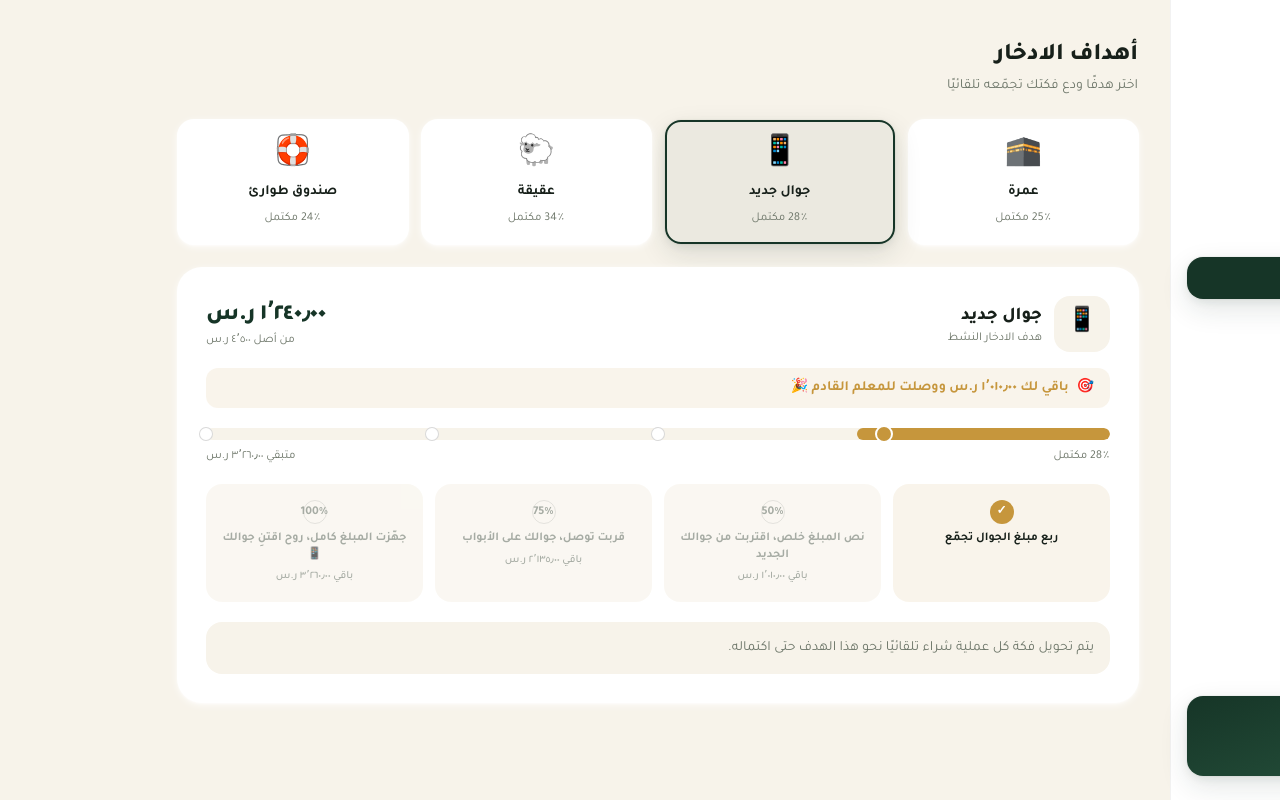
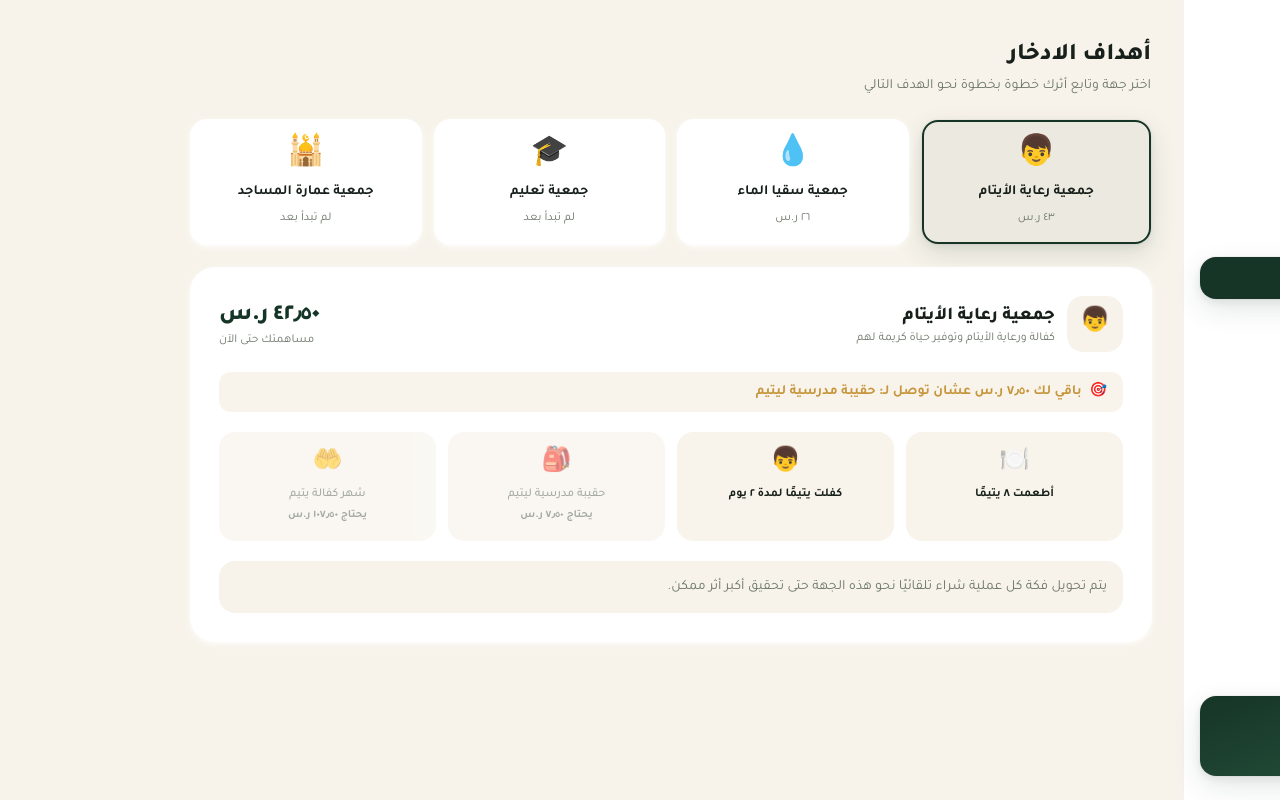
Before and after one commit to mohamed-dev/fakka-web, a Next.js app: page /goal in a window 1280 px wide. Built offline with nearby package versions, Linux system fonts and the light colour scheme.

Commit message:
repurpose goal page to charity impact goals

```diff
--- a/src/app/goal/page.tsx
+++ b/src/app/goal/page.tsx
@@ -5,7 +5,7 @@ export default function GoalPage() {
     <div className="flex flex-col gap-6">
       <div>
         <h1 className="text-2xl font-extrabold text-ink">أهداف الادخار</h1>
-        <p className="mt-1 text-sm text-muted">اختر هدفًا ودع فكتك تجمّعه تلقائيًا</p>
+        <p className="mt-1 text-sm text-muted">اختر جهة وتابع أثرك خطوة بخطوة نحو الهدف التالي</p>
       </div>
       <GoalPicker />
     </div>
--- /dev/null
+++ b/src/components/CauseImpactPanel.tsx
@@ -0,0 +1,25 @@
+import { nextUnachievedImpact } from "@/lib/mock-data";
+import { CharityCause, formatSAR } from "@/lib/types";
+import ImpactTierGrid from "./ImpactTierGrid";
+
+export default function CauseImpactPanel({ cause }: { cause: CharityCause }) {
+  const next = nextUnachievedImpact(cause.id, cause.yourContribution);
+
+  return (
+    <div className="flex flex-col gap-5">
+      {next ? (
+        <div className="flex items-center gap-2 rounded-xl bg-gold/10 px-4 py-2.5 text-sm font-semibold text-gold">
+          <span>🎯</span>
+          باقي لك {formatSAR(next.amountNeeded, { decimals: 2 })} ر.س عشان توصل لـ: {next.unit.unit}
+        </div>
+      ) : (
+        <div className="flex items-center gap-2 rounded-xl bg-gold/10 px-4 py-2.5 text-sm font-semibold text-gold">
+          <span>🏆</span>
+          حققت أعلى مستوى أثر لهذه الجهة، رائع منك! 🎉
+        </div>
+      )}
+
+      <ImpactTierGrid causeId={cause.id} contribution={cause.yourContribution} />
+    </div>
+  );
+}
--- a/src/components/CharityDetail.tsx
+++ b/src/components/CharityDetail.tsx
@@ -2,12 +2,12 @@
 
 import { useState } from "react";
 import Link from "next/link";
-import { IMPACT_UNITS, highestAchievedImpact, formatImpactSentence } from "@/lib/mock-data";
+import { highestAchievedImpact, formatImpactSentence } from "@/lib/mock-data";
 import { CharityCause, formatSAR } from "@/lib/types";
+import ImpactTierGrid from "./ImpactTierGrid";
 
 export default function CharityDetail({ cause }: { cause: CharityCause }) {
   const [justDirected, setJustDirected] = useState(false);
-  const units = IMPACT_UNITS[cause.id];
   const hasContributed = cause.yourContribution > 0;
   const headlineImpact = hasContributed ? highestAchievedImpact(cause.id, cause.yourContribution) : null;
 
@@ -53,34 +53,8 @@ export default function CharityDetail({ cause }: { cause: CharityCause }) {
 
           <div className="rounded-3xl bg-card p-6 shadow-card md:p-7">
             <h2 className="text-sm font-bold text-ink">تفصيل الأثر المتحقق</h2>
-            <div className="mt-5 grid grid-cols-2 gap-3 sm:grid-cols-4">
-              {units.map((unit) => {
-                const count = Math.floor(cause.yourContribution / unit.cost);
-                const achieved = count >= 1;
-                return (
-                  <div
-                    key={unit.unit}
-                    className={`flex flex-col items-center gap-1.5 rounded-2xl p-4 text-center transition-transform duration-200 ${
-                      achieved ? "bg-gold/10 hover:-translate-y-0.5" : "bg-background opacity-60"
-                    }`}
-                  >
-                    <span className="text-2xl">{unit.emoji}</span>
-                    {achieved ? (
-                      <>
-                        <span className="text-lg font-extrabold text-gold">{count}</span>
-                        <span className="text-xs font-medium text-ink">{unit.unit}</span>
-                      </>
-                    ) : (
-                      <>
-                        <span className="text-xs font-medium text-muted">{unit.unit}</span>
-                        <span className="text-xs font-semibold text-muted">
-                          يحتاج {formatSAR(unit.cost - cause.yourContribution, { decimals: 2 })} ر.س
-                        </span>
-                      </>
-                    )}
-                  </div>
-                );
-              })}
+            <div className="mt-5">
+              <ImpactTierGrid causeId={cause.id} contribution={cause.yourContribution} />
             </div>
           </div>
         </>
--- a/src/components/GoalPicker.tsx
+++ b/src/components/GoalPicker.tsx
@@ -1,41 +1,35 @@
 "use client";
 
 import { useState } from "react";
-import { SAVINGS_GOALS } from "@/lib/mock-data";
-import { formatSAR } from "@/lib/types";
-import AnimatedBar from "./AnimatedBar";
+import { CHARITY_CAUSES, DEFAULT_CAUSE_ID } from "@/lib/mock-data";
+import { CharityCauseId, formatSAR } from "@/lib/types";
+import CauseImpactPanel from "./CauseImpactPanel";
 
 export default function GoalPicker() {
-  const [selectedId, setSelectedId] = useState(SAVINGS_GOALS[1].id);
-  const selected = SAVINGS_GOALS.find((g) => g.id === selectedId)!;
-  const rawPct = (selected.currentAmount / selected.targetAmount) * 100;
-  const pct = Math.min(100, Math.round(rawPct));
-  const remaining = Math.max(0, selected.targetAmount - selected.currentAmount);
-
-  const nextMilestone = selected.milestones.find((m) => rawPct < m.pct);
-  const amountToNext = nextMilestone
-    ? Math.max(0, (selected.targetAmount * nextMilestone.pct) / 100 - selected.currentAmount)
-    : 0;
+  const [selectedId, setSelectedId] = useState<CharityCauseId>(DEFAULT_CAUSE_ID);
+  const selected = CHARITY_CAUSES.find((c) => c.id === selectedId)!;
 
   return (
     <div className="flex flex-col gap-6">
       <div className="grid grid-cols-2 gap-3.5 sm:grid-cols-4">
-        {SAVINGS_GOALS.map((g) => {
-          const isActive = g.id === selectedId;
-          const goalPct = Math.min(100, Math.round((g.currentAmount / g.targetAmount) * 100));
+        {CHARITY_CAUSES.map((cause) => {
+          const isActive = cause.id === selectedId;
+          const hasContributed = cause.yourContribution > 0;
           return (
             <button
-              key={g.id}
-              onClick={() => setSelectedId(g.id)}
+              key={cause.id}
+              onClick={() => setSelectedId(cause.id)}
               className={`flex flex-col items-center gap-2 rounded-2xl border-2 p-4 text-center transition-all duration-200 active:scale-[0.97] ${
                 isActive
                   ? "border-primary bg-primary/5 shadow-soft"
                   : "border-transparent bg-card shadow-card hover:-translate-y-0.5 hover:shadow-soft"
               }`}
             >
-              <span className="text-3xl">{g.icon}</span>
-              <span className="text-sm font-bold text-ink">{g.title}</span>
-              <span className="text-xs text-muted">{goalPct}٪ مكتمل</span>
+              <span className="text-3xl">{cause.icon}</span>
+              <span className="text-sm font-bold text-ink">{cause.title}</span>
+              <span className="text-xs text-muted">
+                {hasContributed ? `${formatSAR(cause.yourContribution, { decimals: 0 })} ر.س` : "لم تبدأ بعد"}
+              </span>
             </button>
           );
         })}
@@ -49,83 +43,23 @@ export default function GoalPicker() {
             </span>
             <div>
               <div className="text-lg font-extrabold text-ink">{selected.title}</div>
-              <div className="text-xs text-muted">هدف الادخار النشط</div>
+              <div className="text-xs text-muted">{selected.description}</div>
             </div>
           </div>
           <div className="text-left">
-            <div className="text-2xl font-extrabold tracking-tight text-primary">{formatSAR(selected.currentAmount, { decimals: 2 })} ر.س</div>
-            <div className="text-xs text-muted">من أصل {formatSAR(selected.targetAmount, { decimals: 0 })} ر.س</div>
+            <div className="text-2xl font-extrabold tracking-tight text-primary">
+              {formatSAR(selected.yourContribution, { decimals: 2 })} ر.س
+            </div>
+            <div className="text-xs text-muted">مساهمتك حتى الآن</div>
           </div>
         </div>
 
-        {nextMilestone ? (
-          <div className="mt-4 flex items-center gap-2 rounded-xl bg-gold/10 px-4 py-2.5 text-sm font-semibold text-gold">
-            <span>🎯</span>
-            باقي لك {formatSAR(amountToNext, { decimals: 2 })} ر.س ووصلت للمعلم القادم 🎉
-          </div>
-        ) : (
-          <div className="mt-4 flex items-center gap-2 rounded-xl bg-gold/10 px-4 py-2.5 text-sm font-semibold text-gold">
-            <span>🏆</span>
-            حققت هدفك بالكامل، مبروك عليك! 🎉
-          </div>
-        )}
-
-        <div className="relative mt-5">
-          <AnimatedBar pct={pct} colorHex={selected.color} heightClass="h-3" />
-          <div className="pointer-events-none absolute inset-0">
-            {selected.milestones.map((m) => {
-              const reached = rawPct >= m.pct;
-              return (
-                <span
-                  key={m.pct}
-                  style={{ left: `${100 - m.pct}%` }}
-                  className={`absolute top-1/2 h-3.5 w-3.5 -translate-x-1/2 -translate-y-1/2 rounded-full transition-colors duration-500 ${
-                    reached ? "bg-gold ring-2 ring-card" : "border border-black/15 bg-card"
-                  }`}
-                />
-              );
-            })}
-          </div>
-        </div>
-        <div className="mt-2 flex items-center justify-between text-xs text-muted">
-          <span>{pct}٪ مكتمل</span>
-          <span>متبقي {formatSAR(remaining, { decimals: 2 })} ر.س</span>
-        </div>
-
-        <div className="mt-5 grid grid-cols-2 gap-3 sm:grid-cols-4">
-          {selected.milestones.map((m) => {
-            const achieved = rawPct >= m.pct;
-            const amountAt = (selected.targetAmount * m.pct) / 100;
-            const stillNeeded = Math.max(0, amountAt - selected.currentAmount);
-            return (
-              <div
-                key={m.pct}
-                className={`flex flex-col items-center gap-1.5 rounded-2xl p-4 text-center transition-transform duration-200 ${
-                  achieved ? "bg-gold/10 hover:-translate-y-0.5" : "bg-background opacity-60"
-                }`}
-              >
-                <span
-                  className={`flex h-6 w-6 items-center justify-center rounded-full text-xs font-bold ${
-                    achieved ? "bg-gold text-white" : "border border-black/15 text-muted"
-                  }`}
-                >
-                  {achieved ? "✓" : `${m.pct}٪`}
-                </span>
-                <span className={`text-xs font-semibold leading-snug ${achieved ? "text-ink" : "text-muted"}`}>
-                  {m.phrase}
-                </span>
-                {!achieved && (
-                  <span className="text-[11px] font-medium text-muted">
-                    باقي {formatSAR(stillNeeded, { decimals: 2 })} ر.س
-                  </span>
-                )}
-              </div>
-            );
-          })}
+        <div className="mt-5">
+          <CauseImpactPanel cause={selected} />
         </div>
 
         <div className="mt-5 rounded-2xl bg-background p-4 text-sm text-muted">
-          يتم تحويل فكة كل عملية شراء تلقائيًا نحو هذا الهدف حتى اكتماله.
+          يتم تحويل فكة كل عملية شراء تلقائيًا نحو هذه الجهة حتى تحقيق أكبر أثر ممكن.
         </div>
       </div>
     </div>
--- /dev/null
+++ b/src/components/ImpactTierGrid.tsx
@@ -0,0 +1,43 @@
+import { IMPACT_UNITS, formatImpactSentence } from "@/lib/mock-data";
+import { CharityCauseId, formatSAR } from "@/lib/types";
+
+export default function ImpactTierGrid({
+  causeId,
+  contribution,
+}: {
+  causeId: CharityCauseId;
+  contribution: number;
+}) {
+  const units = IMPACT_UNITS[causeId];
+
+  return (
+    <div className="grid grid-cols-2 gap-3 sm:grid-cols-4">
+      {units.map((unit) => {
+        const count = Math.floor(contribution / unit.cost);
+        const achieved = count >= 1;
+        return (
+          <div
+            key={unit.unit}
+            className={`flex flex-col items-center gap-1.5 rounded-2xl p-4 text-center transition-transform duration-200 ${
+              achieved ? "bg-gold/10 hover:-translate-y-0.5" : "bg-background opacity-60"
+            }`}
+          >
+            <span className="text-2xl">{unit.emoji}</span>
+            {achieved ? (
+              <span className="text-xs font-semibold leading-snug text-ink">
+                {formatImpactSentence(unit, count)}
+              </span>
+            ) : (
+              <>
+                <span className="text-xs font-medium text-muted">{unit.unit}</span>
+                <span className="text-[11px] font-semibold text-muted">
+                  يحتاج {formatSAR(unit.cost - contribution, { decimals: 2 })} ر.س
+                </span>
+              </>
+            )}
+          </div>
+        );
+      })}
+    </div>
+  );
+}
--- a/src/lib/mock-data.ts
+++ b/src/lib/mock-data.ts
@@ -1,4 +1,4 @@
-import { Transaction, Subscription, SavingsGoal, CharityCause, CharityCauseId, ImpactUnit, calcRoundUp } from "./types";
+import { Transaction, Subscription, CharityCause, CharityCauseId, ImpactUnit, calcRoundUp } from "./types";
 
 // raw transaction seed: merchant, category, date, amount
 const RAW: Array<[string, Transaction["category"], string, number, string, string]> = [
@@ -74,65 +74,6 @@ export const SUBSCRIPTIONS: Subscription[] = [
   },
 ];
 
-export const SAVINGS_GOALS: SavingsGoal[] = [
-  {
-    id: "umrah",
-    title: "عمرة",
-    icon: "🕋",
-    targetAmount: 3500,
-    currentAmount: 890,
-    color: "#163527",
-    milestones: [
-      { pct: 25, phrase: "بدأت رحلتك للعمرة، أول ربع خلص!" },
-      { pct: 50, phrase: "نص المبلغ جاهز، العمرة قربت أكثر" },
-      { pct: 75, phrase: "باقي شوي وتحجز رحلتك" },
-      { pct: 100, phrase: "المبلغ كامل، جهّز حقيبتك للعمرة 🕋" },
-    ],
-  },
-  {
-    id: "phone",
-    title: "جوال جديد",
-    icon: "📱",
-    targetAmount: 4500,
-    currentAmount: 1240,
-    color: "#C6963C",
-    milestones: [
-      { pct: 25, phrase: "ربع مبلغ الجوال تجمّع" },
-      { pct: 50, phrase: "نص المبلغ خلص، اقتربت من جوالك الجديد" },
-      { pct: 75, phrase: "قربت توصل، جوالك على الأبواب" },
-      { pct: 100, phrase: "جهّزت المبلغ كامل، روح اقتنِ جوالك 📱" },
-    ],
-  },
-  {
-    id: "aqiqah",
-    title: "عقيقة",
-    icon: "🐑",
-    targetAmount: 1800,
-    currentAmount: 620,
-    color: "#25503B",
-    milestones: [
-      { pct: 25, phrase: "أول خطوة بمشوار العقيقة تمّت" },
-      { pct: 50, phrase: "نص المبلغ تجمّع، استمر بنفس الوتيرة" },
-      { pct: 75, phrase: "قربت تكمّل مبلغ العقيقة" },
-      { pct: 100, phrase: "المبلغ كامل، عقيقتك جاهزة تتحقق 🐑" },
-    ],
-  },
-  {
-    id: "emergency",
-    title: "صندوق طوارئ",
-    icon: "🛟",
-    targetAmount: 10000,
-    currentAmount: 2350,
-    color: "#6C7568",
-    milestones: [
-      { pct: 25, phrase: "بدأت تبني أمانك المالي" },
-      { pct: 50, phrase: "نص صندوق الطوارئ جاهز، طمأنينة أكبر" },
-      { pct: 75, phrase: "صندوقك يقترب من الاكتمال" },
-      { pct: 100, phrase: "صندوق طوارئك مكتمل، راحة بال حقيقية 🛟" },
-    ],
-  },
-];
-
 export function totalRoundUpFor(txns: Transaction[]): number {
   return txns.reduce((sum, t) => sum + calcRoundUp(t.amount), 0);
 }
@@ -190,7 +131,7 @@ export const ZAKAT_STATE = {
 // ---- Per-destination jar balances (home page) ----
 export const DESTINATION_BALANCES: Record<"zakat" | "goal" | "charity", { balance: number; target: number; note: string }> = {
   zakat: { balance: 342.75, target: 617.01, note: "نحو استحقاق الزكاة القادم" },
-  goal: { balance: 1240.0, target: 4500.0, note: "نحو هدف: جوال جديد" },
+  goal: { balance: 1240.0, target: 4500.0, note: "نحو هدف الادخار" },
   charity: { balance: 68.5, target: 1000.0, note: "صدقة جارية هذا الشهر" },
 };
 
@@ -231,6 +172,10 @@ export const CHARITY_CAUSES: CharityCause[] = [
     totalCommunityRaised: 61300,
   },
 ];
+
+// shared default cause selection for /goal's cause picker and the home
+// page's هدف ادخاري tab, so both agree on which cause to show by default
+export const DEFAULT_CAUSE_ID: CharityCauseId = "orphans";
 
 export const IMPACT_UNITS: Record<CharityCauseId, ImpactUnit[]> = {
   orphans: [
@@ -278,6 +223,18 @@ export function formatImpactSentence(unit: ImpactUnit, count: number): string {
   return unit.sentence.replace("{count}", count.toLocaleString("ar-SA"));
 }
 
+// cheapest tier not yet reached (ascending cost order), plus how much more
+// is needed to unlock it — null once every tier is achieved
+export function nextUnachievedImpact(
+  causeId: CharityCauseId,
+  contribution: number
+): { unit: ImpactUnit; amountNeeded: number } | null {
+  const tiers = IMPACT_UNITS[causeId];
+  const next = tiers.find((t) => Math.floor(contribution / t.cost) < 1);
+  if (!next) return null;
+  return { unit: next, amountNeeded: Math.max(0, next.cost - contribution) };
+}
+
 // per-cause, per-month breakdown of yourContribution — amounts sum to each
 // cause's CHARITY_CAUSES.yourContribution total
 export const IMPACT_MONTHLY_HISTORY: Array<{ month: string; causeId: CharityCauseId; amount: number }> = [
--- a/src/lib/types.ts
+++ b/src/lib/types.ts
@@ -33,21 +33,6 @@ export interface Subscription {
   cadence: "شهري" | "أسبوعي" | "سنوي";
   lastCharge: string;
   occurrences: number;
-}
-
-export interface GoalMilestone {
-  pct: 25 | 50 | 75 | 100;
-  phrase: string;
-}
-
-export interface SavingsGoal {
-  id: string;
-  title: string;
-  icon: string;
-  targetAmount: number;
-  currentAmount: number;
-  color: string;
-  milestones: GoalMilestone[];
 }
 
 export type CharityCauseId = "orphans" | "water" | "education" | "mosques";
```
Also changed, not shown: src/components/HomeDashboard.tsx (+31 -13 lines).
